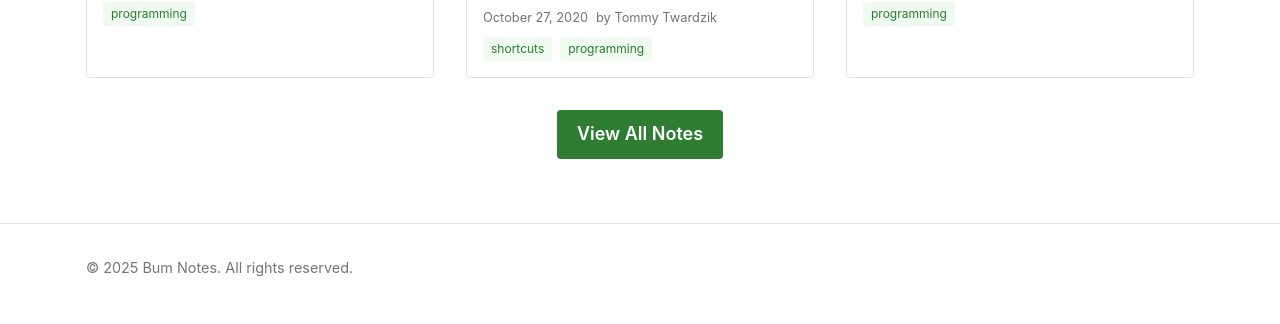
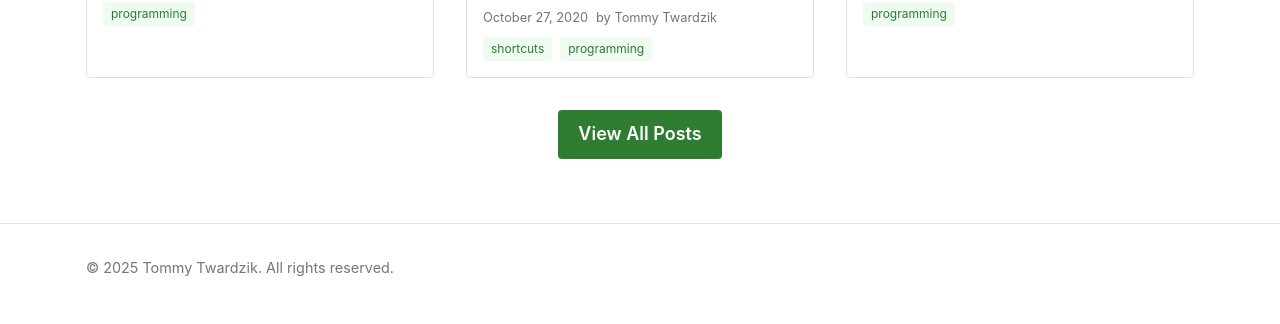
Before and after one commit to ttwardz/bum-notes-blog, a Jekyll site: the page built from index.markdown, in a window 1280 px wide. Shown: the part 779-1103 px from the top of the page. Built offline with Jekyll 4.4.1, drawn with Linux system fonts in a browser that asks for light colours.

Commit message:
edited footer

```diff
--- a/_includes/footer.html
+++ b/_includes/footer.html
@@ -1,32 +1,9 @@
-<!-- <footer class="site-footer h-card">
-    <data class="u-url" href="{{ "/" | relative_url }}"></data>
-
-    <div class="wrapper">
-
-      <h2 class="footer-heading">{{ site.title | escape }}</h2>
-
-      <div class="footer-col-wrapper">
-        <div class="footer-col footer-col-1">
-          <ul class="contact-list">
-            <li class="p-name">
-                <p>Copyright © 2020&ndash;2025 Tommy Twardzik</p>
-
-              </li>
-              {%- if site.email -%}
-              <li><a class="u-email" href="mailto:{{ site.email }}">{{ site.email }}</a></li>
-              {%- endif -%}
-          </ul>
-        </div>
-
-        <div class="footer-col footer-col-2">
-          {%- include social.html -%}
-        </div>
-
-        <div class="footer-col footer-col-3">
-          <p>{{- site.description | escape -}}</p>
-        </div>
+<footer class="site-footer">
+  <div class="container">
+    <div class="footer-content">
+      <div class="footer-text">
+        <p>&copy; {{ site.time | date: '%Y' }} Tommy Twardzik. All rights reserved.</p>
       </div>
-
     </div>
-
-</footer>   -->
+  </div>
+</footer>
--- a/_layouts/default.html
+++ b/_layouts/default.html
@@ -25,14 +25,6 @@
     {{ content }}
   </main>
 
-  <footer class="site-footer">
-    <div class="container">
-      <div class="footer-content">
-        <div class="footer-text">
-          <p>&copy; {{ site.time | date: '%Y' }} Bum Notes. All rights reserved.</p>
-        </div>
-      </div>
-    </div>
-  </footer>
+  {% include footer.html %}
 </body>
 </html>
--- a/_layouts/home.html
+++ b/_layouts/home.html
@@ -42,7 +42,7 @@ layout: default
       </div>
 
       <div class="see-more">
-        <a href="{{ '/archive' | relative_url }}" class="btn">View All Notes</a>
+        <a href="{{ '/archive' | relative_url }}" class="btn">View All Posts</a>
       </div>
     </section>
   </div>
```
